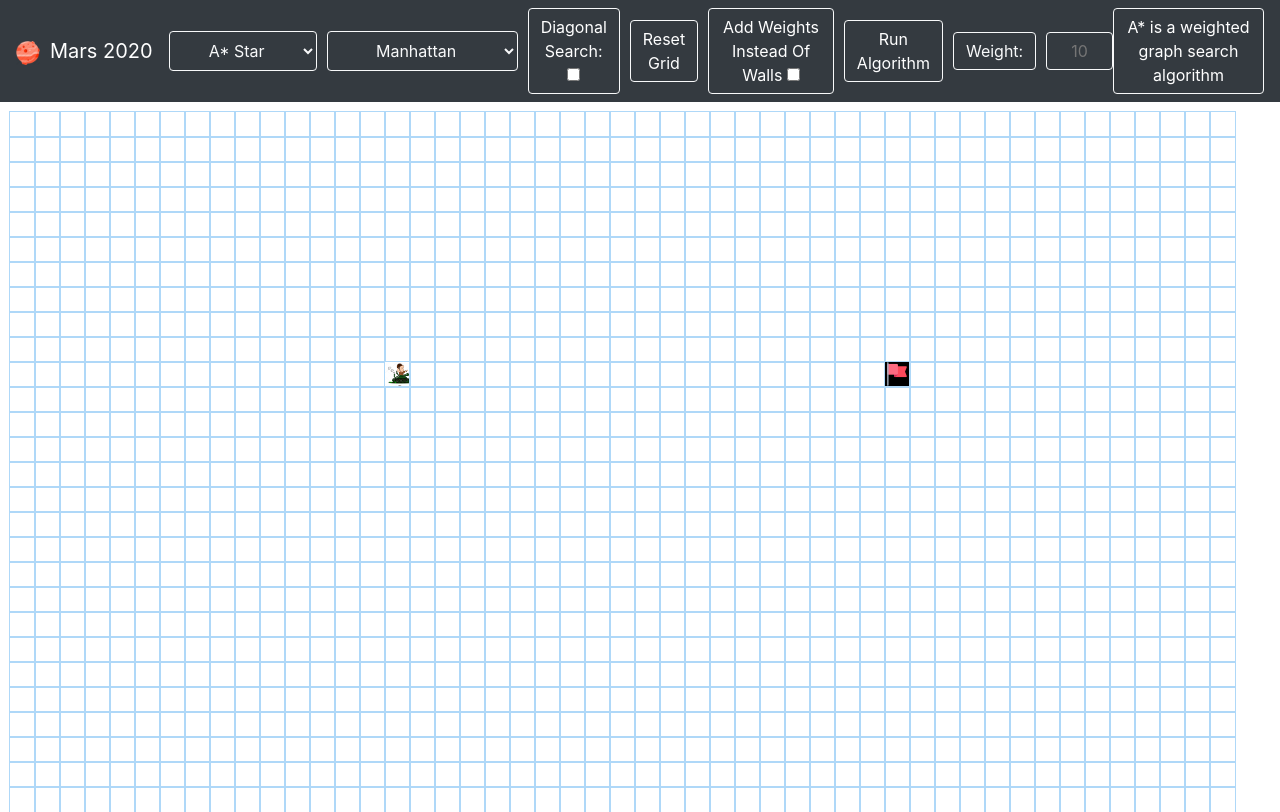
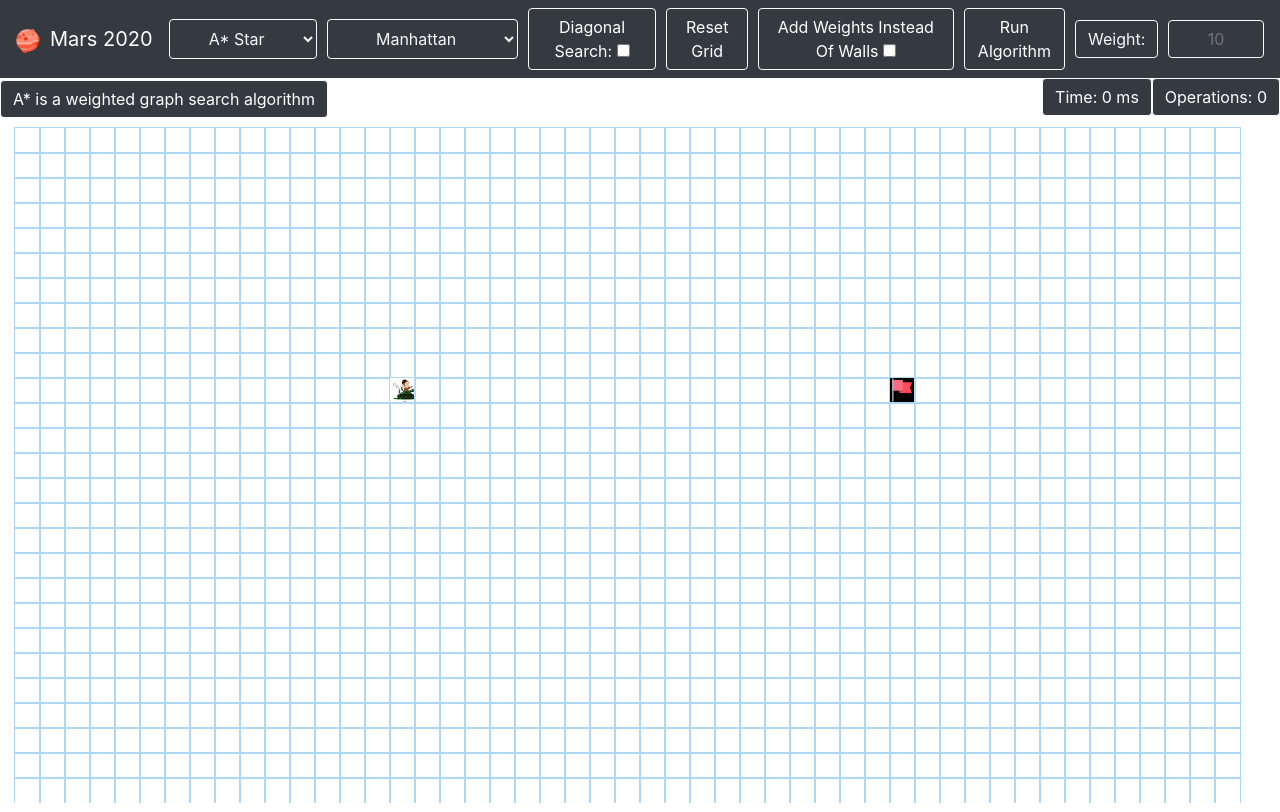
Before and after one commit to mavneeK/Mars-2020-Microsoft, a React (Create React App) app: page / in a window 1280 px wide. Built offline with nearby package versions, Linux system fonts and the light colour scheme; the HTML template or start-up script is replaced by a standard one.

Commit message:
Added details

```diff
--- /dev/null
+++ b/src/Components/DetailGrid.jsx
@@ -0,0 +1,18 @@
+import React from 'react';
+
+export default class DetailGrid extends React.Component {
+    constructor(props) {
+        super(props);
+    }
+
+    render() {
+        return (
+            <div>
+                <span className="btn btn-dark border border-light rounded" style={{ marginTop: "2px" }} >{this.props.guideText}</span>
+                <span className="btn btn-dark border border-light rounded" style={{ float: "right" }}> Operations: {this.props.operations}</span>
+                <span className="btn btn-dark border border-light rounded" style={{ float: "right" }}> Time: {this.props.time} ms</span>
+
+            </div>
+        )
+    }
+}
--- a/src/Components/NavigationBar.jsx
+++ b/src/Components/NavigationBar.jsx
@@ -47,7 +47,6 @@ export default class NavigationBar extends React.Component {
                     <span style={{ marginRight: "10px", marginLeft: "10px" }} className="btn btn-dark border border-light text-light rounded">Weight:</span>
                     <input style={{ width: "10%" }} className="btn btn-dark border border-light text-light rounded" placeholder="10" id="weight" type="number" onChange={(event) => this.props.changeWeight(event.target.value)}>
                     </input>
-                    <span className="btn btn-dark border border-light rounded" style={{ marginLeft: "auto" }}>{this.props.guideText}</span>
                 </nav>
             </div >
         )
--- a/src/PathFindingVisualizer/PathFindingVisualizer.css
+++ b/src/PathFindingVisualizer/PathFindingVisualizer.css
@@ -1,6 +1,6 @@
 .grid{
     margin-top: 10px;
-    margin-left: 10px;
+    margin-left: 15px;
     border: 10px;
     border-color: black;
     font-size: 0;
--- a/src/PathFindingVisualizer/PathFindingVisualizer.jsx
+++ b/src/PathFindingVisualizer/PathFindingVisualizer.jsx
@@ -9,6 +9,7 @@ import { AStar, ShortestPathAStar } from '../Algorithms/A-Star';
 import { BestFirst, ShortestPathBestFirst } from '../Algorithms/BestFirst'
 import { Recursive, ShortestPathRecursion } from '../Algorithms/Recursive';
 import { Bidirectional, printPath } from '../Algorithms/Bidirectional';
+import DetailGrid from '../Components/DetailGrid';
 
 let START_NODE_ROW = 10;
 let START_NODE_COL = 15;
@@ -32,6 +33,8 @@ export default class PathFindingVisualizer extends Component {
             WINDOW_WIDTH: 100,
             diagonal: false,
             weight: false,
+            operations: 0,
+            time: 0,
             heuristic: "Manhattan",
             guideText: "A* is a weighted graph search algorithm"
         };
@@ -181,35 +184,62 @@ export default class PathFindingVisualizer extends Component {
         const startNode = grid[START_NODE_ROW][START_NODE_COL];
         const finishNode = grid[FINISH_NODE_ROW][FINISH_NODE_COL];
         if (this.state.searchMethod === 'Dijkstra') {
+            var start = performance.now()
             const visitedNodesInOrder = Dijkstra(grid, startNode, finishNode, this.state.diagonal);
+            var end = performance.now();
+            console.log("YP")
+            this.setState({ time: (end - start).toFixed(2) });
+            this.setState({ operations: visitedNodesInOrder.length })
             const nodesInShortestPathOrder = ShortestPathDijkstra(finishNode);
             this.animate(visitedNodesInOrder, nodesInShortestPathOrder);
         } else if (this.state.searchMethod === 'BreathFirst') {
+            var start = performance.now()
             const visitedNodesInOrder = BreathFirst(grid, startNode, finishNode, this.state.diagonal);
+            var end = performance.now();
+            this.setState({ time: (end - start).toFixed(2) });
+            this.setState({ operations: visitedNodesInOrder.length })
             const nodesInShortestPathOrder = ShortestPathBreathFirst(finishNode);
             this.animate(visitedNodesInOrder, nodesInShortestPathOrder);
         } else if (this.state.searchMethod === 'DepthFirst') {
+            var start = performance.now()
             const visitedNodesInOrder = DepthFirst(grid, startNode, finishNode, this.state.diagonal);
+            var end = performance.now();
+            this.setState({ time: (end - start).toFixed(2) });
+            this.setState({ operations: visitedNodesInOrder.length })
             const nodesInShortestPathOrder = ShortestPathDepthFirst(finishNode);
             this.animate(visitedNodesInOrder, nodesInShortestPathOrder);
         } else if (this.state.searchMethod === 'AStar') {
+            var start = performance.now()
             const visitedNodesInOrder = AStar(grid, startNode, finishNode, this.state.diagonal, this.state.heuristic);
+            var end = performance.now();
+            this.setState({ time: (end - start).toFixed(2) });
+            this.setState({ operations: visitedNodesInOrder.length })
             const nodesInShortestPathOrder = ShortestPathAStar(finishNode);
             this.animate(visitedNodesInOrder, nodesInShortestPathOrder);
         }
         else if (this.state.searchMethod === 'BestFirst') {
-            console.log("R");
+            var start = performance.now()
             const visitedNodesInOrder = BestFirst(grid, startNode, finishNode, this.state.diagonal, this.state.heuristic);
+            var end = performance.now();
+            this.setState({ time: (end - start).toFixed(2) });
+            this.setState({ operations: visitedNodesInOrder.length })
             const nodesInShortestPathOrder = ShortestPathBestFirst(finishNode);
             this.animate(visitedNodesInOrder, nodesInShortestPathOrder);
         } else if (this.state.searchMethod === 'Recursive') {
+            var start = performance.now()
             const visitedNodesInOrder = Recursive(grid, startNode, finishNode, this.state.diagonal);
+            var end = performance.now();
+            this.setState({ time: (end - start).toFixed(2) });
+            this.setState({ operations: visitedNodesInOrder.length })
             const nodesInShortestPathOrder = ShortestPathRecursion(finishNode);
             this.animate(visitedNodesInOrder, nodesInShortestPathOrder);
         } else if (this.state.searchMethod === 'Bidirectional') {
+            var start = performance.now()
             const visitedNodesInOrder = Bidirectional(grid, startNode, finishNode, this.state.diagonal);
+            var end = performance.now();
+            this.setState({ time: (end - start).toFixed(2) });
+            this.setState({ operations: visitedNodesInOrder.length })
             const nodesInShortestPathOrder = printPath(grid, startNode, finishNode);
-            console.log(nodesInShortestPathOrder.length);
             this.animate(visitedNodesInOrder, nodesInShortestPathOrder);
         }
     }
@@ -266,7 +296,7 @@ export default class PathFindingVisualizer extends Component {
 
     getInitialGrid = () => {
         const grid = [];
-        for (let row = 0; row < (this.state.WINDOW_HEIGHT / 25) - 4; row++) {
+        for (let row = 0; row < (this.state.WINDOW_HEIGHT / 25) - 5; row++) {
             const currentRow = [];
             for (let col = 0; col < (this.state.WINDOW_WIDTH / 25) - 3; col++) {
                 const node = createNode(col, row);
@@ -290,8 +320,11 @@ export default class PathFindingVisualizer extends Component {
                     changeWeights={() => this.changeWeight()} // to switch the toggle of weight
                     changeHeuristic={(newHeuristic) => this.changeHeuristic(newHeuristic)}
                     changeWeight={(value) => this.changeWeights(value)}  // to change the value of weight
-                    guideText={this.state.guideText}>
+                >
                 </NavigationBar>
+                <DetailGrid guideText={this.state.guideText}
+                    operations={this.state.operations}
+                    time={this.state.time}></DetailGrid>
                 <div className="grid">
                     {grid.map((row, rowIdx) => {
                         return (
```
